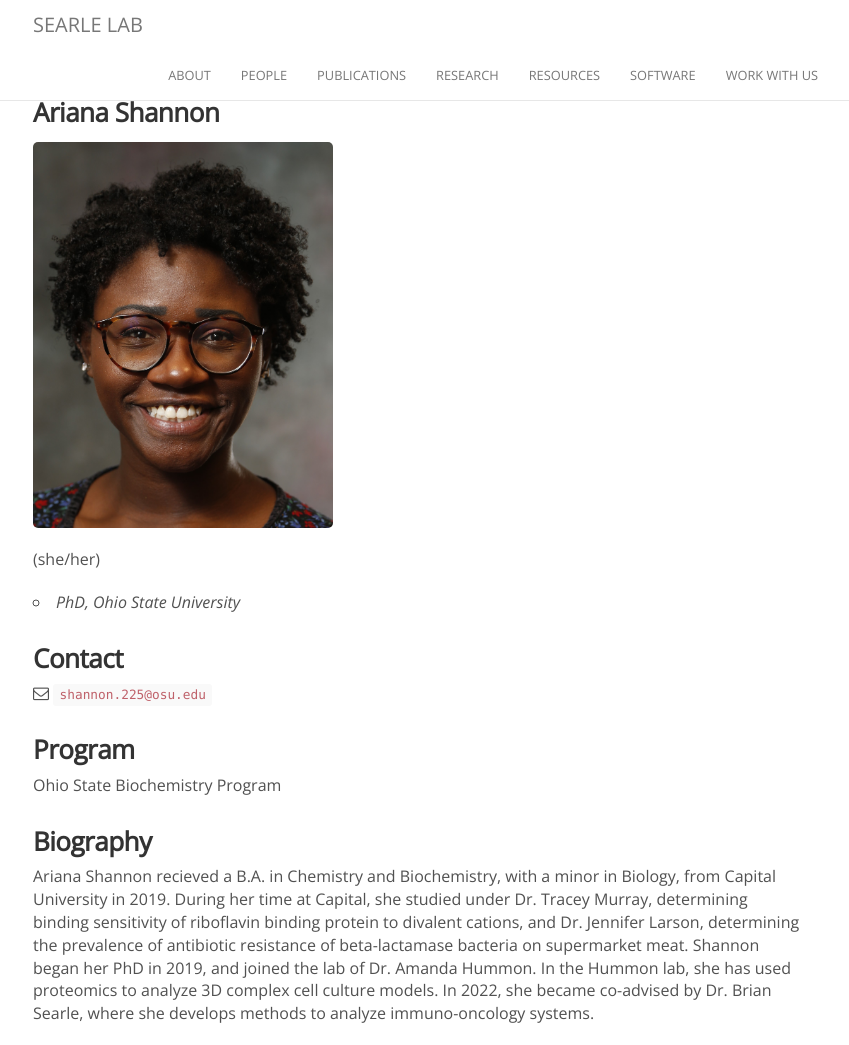
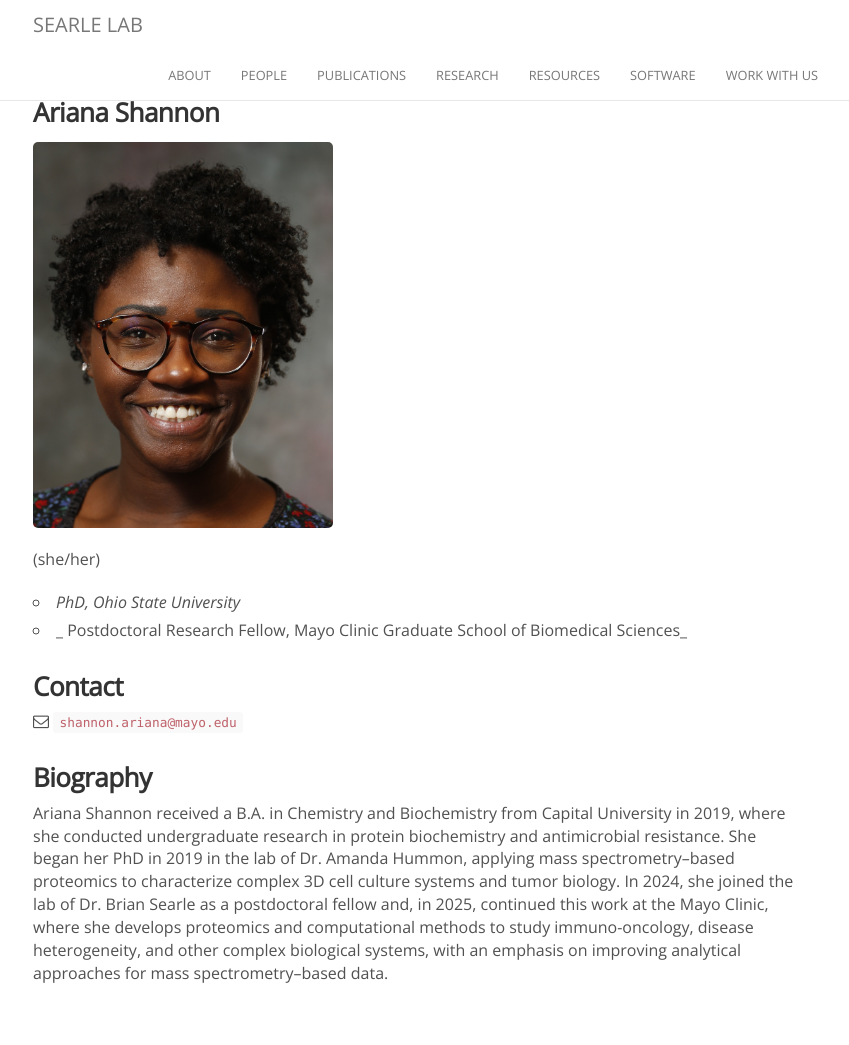
Before and after one commit to searlelab/searlelab.github.io, a Jekyll site: the page built from _people/ariana_shannon.md, in a window 1280 px wide and 1045 px high. Shown: the whole window, without its empty margins (222-1071 px from the left). Built offline with Jekyll 4.4.1, drawn with Linux system fonts in a browser that asks for light colours; nearby versions of some CDN libraries; comment, search, counter and statistics services are not loaded.

Commit message:
Update ariana_shannon.md

```diff
--- a/_people/ariana_shannon.md
+++ b/_people/ariana_shannon.md
@@ -10,13 +10,11 @@ joined: 2022
 (she/her)
 
 - _PhD, Ohio State University_<br>
+- _ Postdoctoral Research Fellow, Mayo Clinic Graduate School of Biomedical Sciences_<br>
 
 ### Contact
 
-<i class="fa fa-envelope-o"></i> `shannon.225@osu.edu`
-
-### Program
-Ohio State Biochemistry Program
+<i class="fa fa-envelope-o"></i> `shannon.ariana@mayo.edu`
 
 ### Biography
-Ariana Shannon recieved a B.A. in Chemistry and Biochemistry, with a minor in Biology, from Capital University in 2019. During her time at Capital, she studied under Dr. Tracey Murray, determining binding sensitivity of riboflavin binding protein to divalent cations, and Dr. Jennifer Larson, determining the prevalence of antibiotic resistance of beta-lactamase bacteria on supermarket meat. Shannon began her PhD in 2019, and joined the lab of Dr. Amanda Hummon. In the Hummon lab, she has used proteomics to analyze 3D complex cell culture models. In 2022, she became co-advised by Dr. Brian Searle, where she develops methods to analyze immuno-oncology systems.
+Ariana Shannon received a B.A. in Chemistry and Biochemistry from Capital University in 2019, where she conducted undergraduate research in protein biochemistry and antimicrobial resistance. She began her PhD in 2019 in the lab of Dr. Amanda Hummon, applying mass spectrometry–based proteomics to characterize complex 3D cell culture systems and tumor biology. In 2024, she joined the lab of Dr. Brian Searle as a postdoctoral fellow and, in 2025, continued this work at the Mayo Clinic, where she develops proteomics and computational methods to study immuno-oncology, disease heterogeneity, and other complex biological systems, with an emphasis on improving analytical approaches for mass spectrometry–based data.
```
